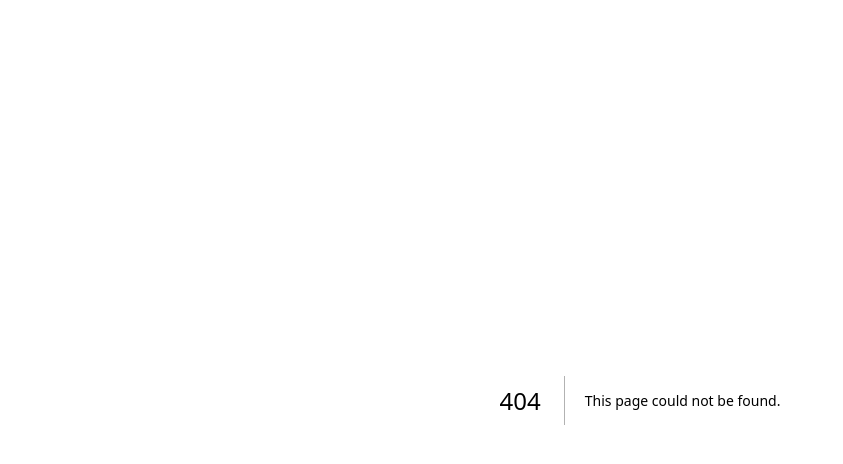
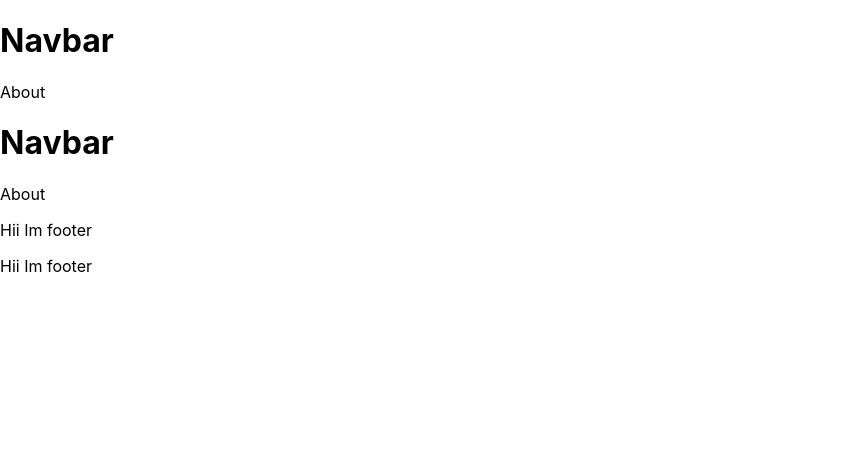
Before and after one commit to engineer-br0/Learnng-Next-Typescript, a Next.js app: page /layout in a window 1280 px wide. Before the commit this address had no page. Shown: the top 464 px of the page, without its empty margins (0-843 px from the left). Built offline with nearby package versions, Linux system fonts and the light colour scheme.

Commit message:
layout created

```diff
--- a/pages/_app.tsx
+++ b/pages/_app.tsx
@@ -1,6 +1,11 @@
 import '../styles/globals.css'
 import type { AppProps } from 'next/app'
+import Layout from './layout';
 
 export default function App({ Component, pageProps }: AppProps) {
-  return <Component {...pageProps} />
+  return (
+    <Layout>
+  <Component {...pageProps} />
+  </Layout>
+  );
 }
--- /dev/null
+++ b/pages/footer.tsx
@@ -0,0 +1,7 @@
+export default function (){
+    return(
+        <>
+        <p>Hii Im footer</p>
+        </>
+    )
+}
--- a/pages/index.tsx
+++ b/pages/index.tsx
@@ -6,7 +6,6 @@ import Navbar from './navbar'
 export default function Home() {
   return (
     <div>
-      <Navbar />
       <h1>Hii Im Mridul Sharma</h1>
     </div>
     // <div className={styles.container}>
--- /dev/null
+++ b/pages/layout.tsx
@@ -0,0 +1,13 @@
+import Footer from "./footer";
+import Navbar from "./navbar";
+
+export default function Layout( { children}) {
+    return (
+        <>
+        <Navbar />
+        {children}
+        <Footer />
+
+        </>
+    )
+}
--- a/pages/navbar.js
+++ b/pages/navbar.js
@@ -5,7 +5,7 @@ const Navbar = () =>{
         <>
         <div>
             <h1>Navbar</h1>
-            <Link href="/about"> About</Link>
+            <Link href="/about"> About <a> </a></Link>
         </div>
         </>
     )
```
